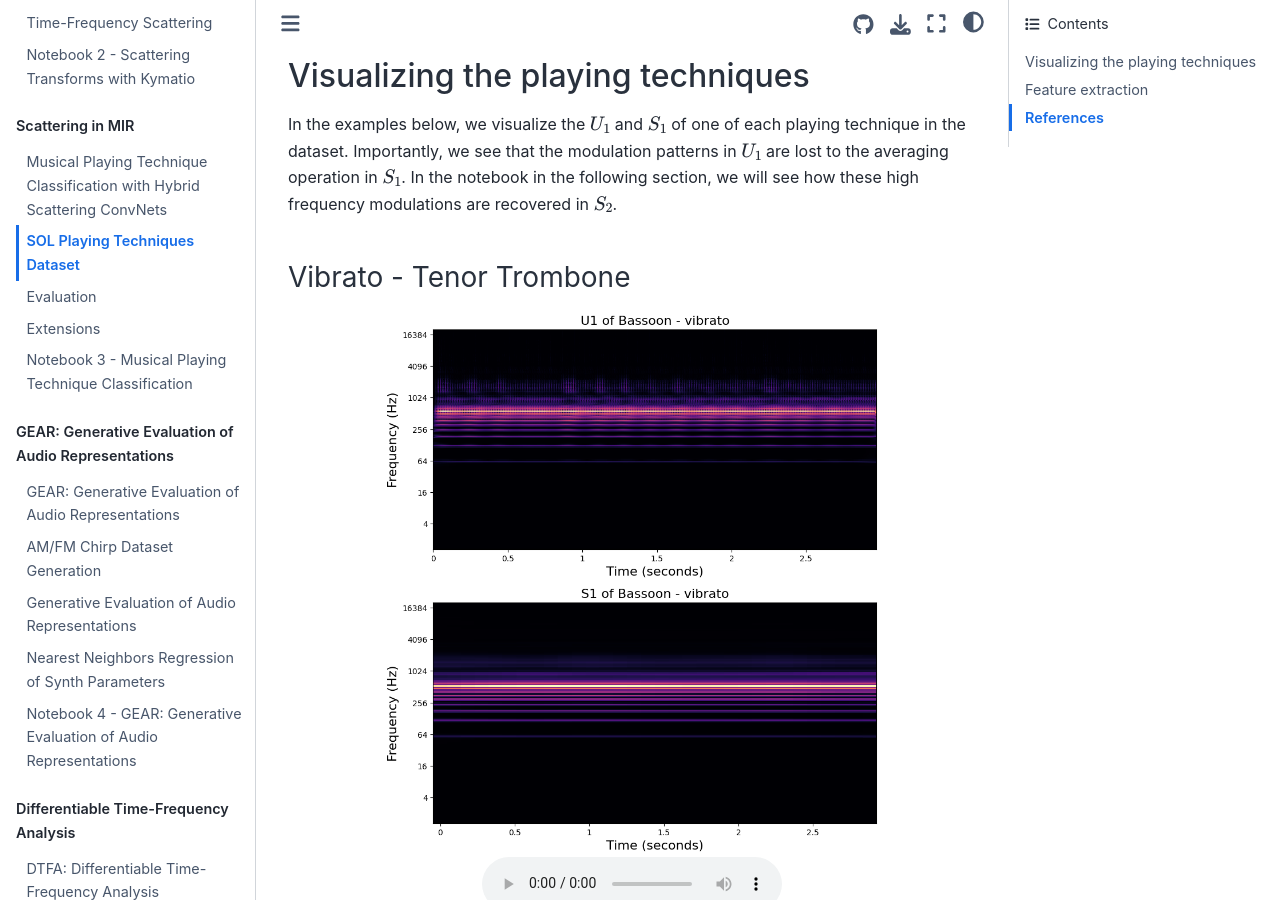
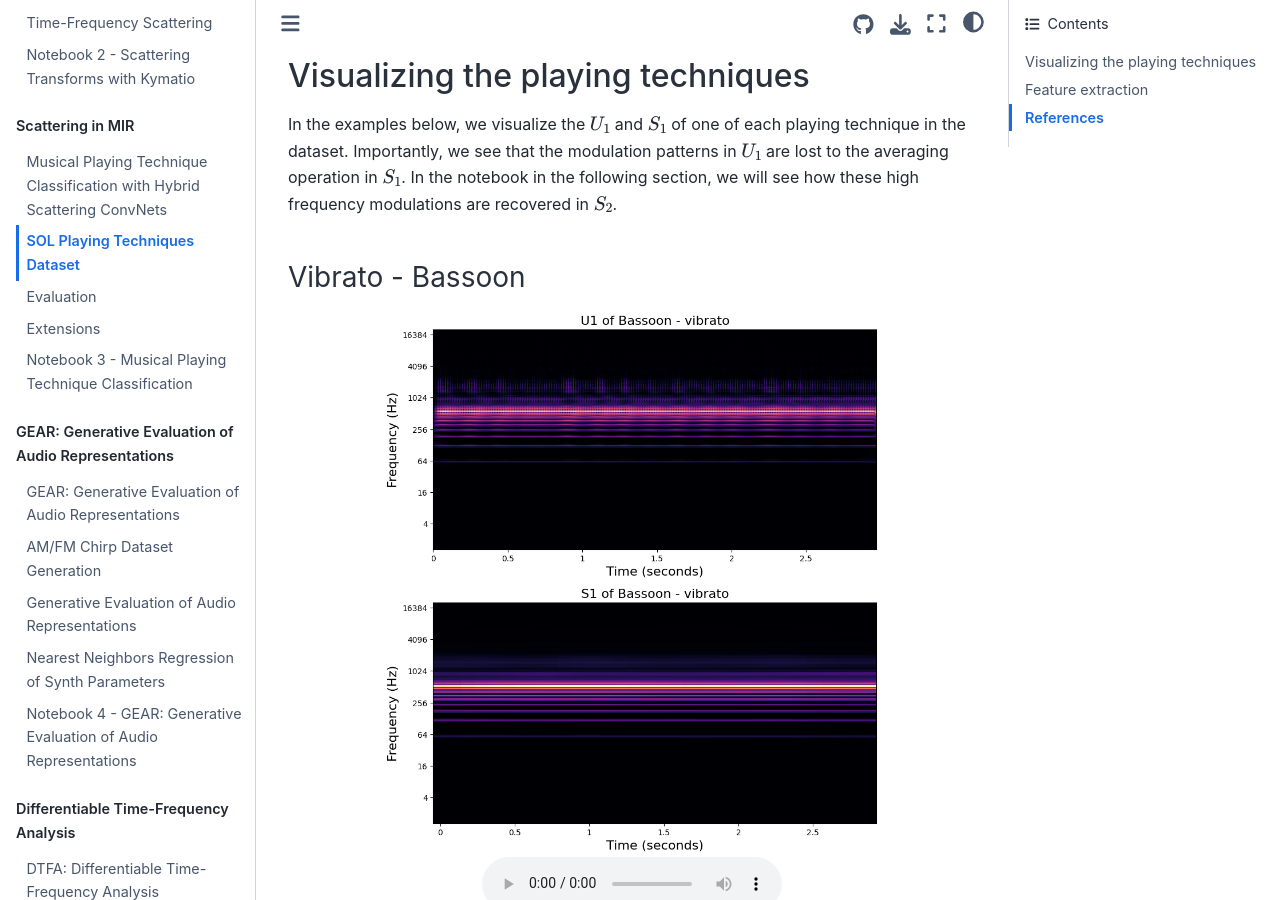
Before and after one commit to kymatio/ismir23-tutorial, a Jupyter Book: the page built from book/ch4_mir/dataset.md, in a window 1280 px wide and 900 px high, scrolled down 516 px. Built offline with Jupyter Book 1.0.4 settings and Sphinx 7.4.7 and the Sphinx Book theme 1.1.4, drawn with Linux system fonts in a browser that asks for light colours.

Commit message:
assets audio

````diff
--- a/book/ch4_mir/dataset.md
+++ b/book/ch4_mir/dataset.md
@@ -29,7 +29,7 @@ In the examples below, we visualize the $U_1$ and $S_1$ of one of each playing t
 Importantly, we see that the modulation patterns in $U_1$ are lost to the averaging operation in $S_1$.
 In the notebook in the following section, we will see how these high frequency modulations are recovered in $S_2$.
 
-### Vibrato - Tenor Trombone
+### Vibrato - Bassoon
 <!-- !audio[ title ]( /assets/audio/mir/tenor-tbn-vibrato.wav ){ size=10 duration=10 cycle=forever } -->
 
 ```{image} /assets/figures/mir/u1-bassoon-vibrato.png
@@ -45,7 +45,7 @@ In the notebook in the following section, we will see how these high frequency m
 ```
 <div style="display: grid">
     <audio controls style="justify-self: center">
-        <source src="/assets/audio/bassoon-vibrato.wav" type="audio/wav">
+        <source src="https://raw.githubusercontent.com/kymatio/ismir23-tutorial/main/book/assets/audio/bassoon-vibrato.wav" type="audio/wav">
     </audio>
 </div>
 
@@ -63,7 +63,7 @@ In the notebook in the following section, we will see how these high frequency m
 ```
 <div style="display: grid">
     <audio controls style="justify-self: center">
-        <source src="/assets/audio/mir/clarinet-bb-trill.wav" type="audio/wav">
+        <source src="https://raw.githubusercontent.com/kymatio/ismir23-tutorial/main/book/assets/audio/clarinet-bb-trill.wav" type="audio/wav">
     </audio>
 </div>
 
@@ -81,7 +81,7 @@ In the notebook in the following section, we will see how these high frequency m
 ```
 <div style="display: grid">
     <audio controls style="justify-self: center">
-        <source src="book/assets/audio/viola-tremolo.wav" type="audio/wav">
+        <source src="https://raw.githubusercontent.com/kymatio/ismir23-tutorial/main/book/assets/audio/viola-tremolo.wav" type="audio/wav">
     </audio>
 </div>
 
@@ -99,7 +99,7 @@ In the notebook in the following section, we will see how these high frequency m
 ```
 <div style="display: grid">
     <audio controls style="justify-self: center">
-        <source src="/assets/audio/bass-tuba-flatterzunge.wav" type="audio/wav">
+        <source src="https://raw.githubusercontent.com/kymatio/ismir23-tutorial/main/book/assets/audio/bass-tuba-flatterzunge.wav" type="audio/wav">
     </audio>
 </div>
 
@@ -118,7 +118,7 @@ In the notebook in the following section, we will see how these high frequency m
 ```
 <div style="display: grid">
     <audio controls style="justify-self: center">
-        <source src="/assets/audio/harp-bisbigliando.wav" type="audio/wav">
+        <source src="https://raw.githubusercontent.com/kymatio/ismir23-tutorial/main/book/assets/audio/harp-bisbigliando.wav" type="audio/wav">
     </audio>
 </div>
 
````
